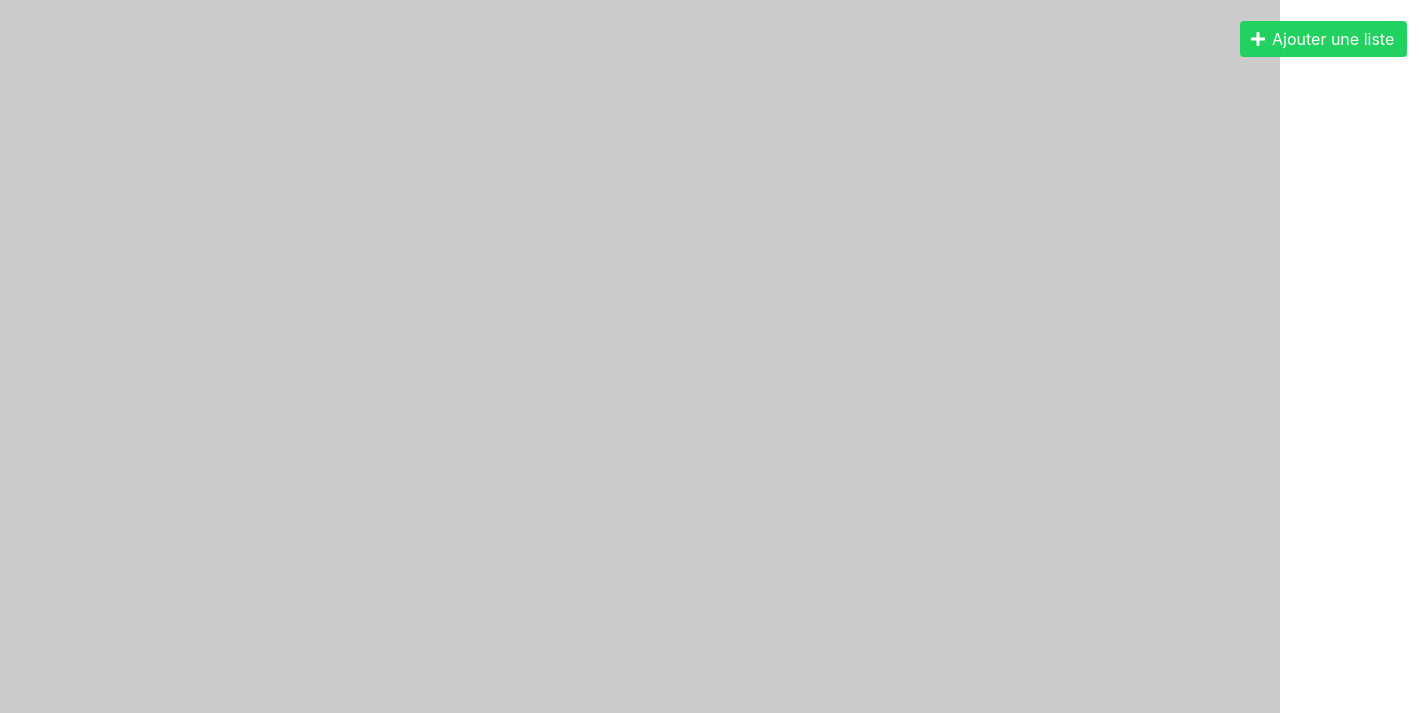
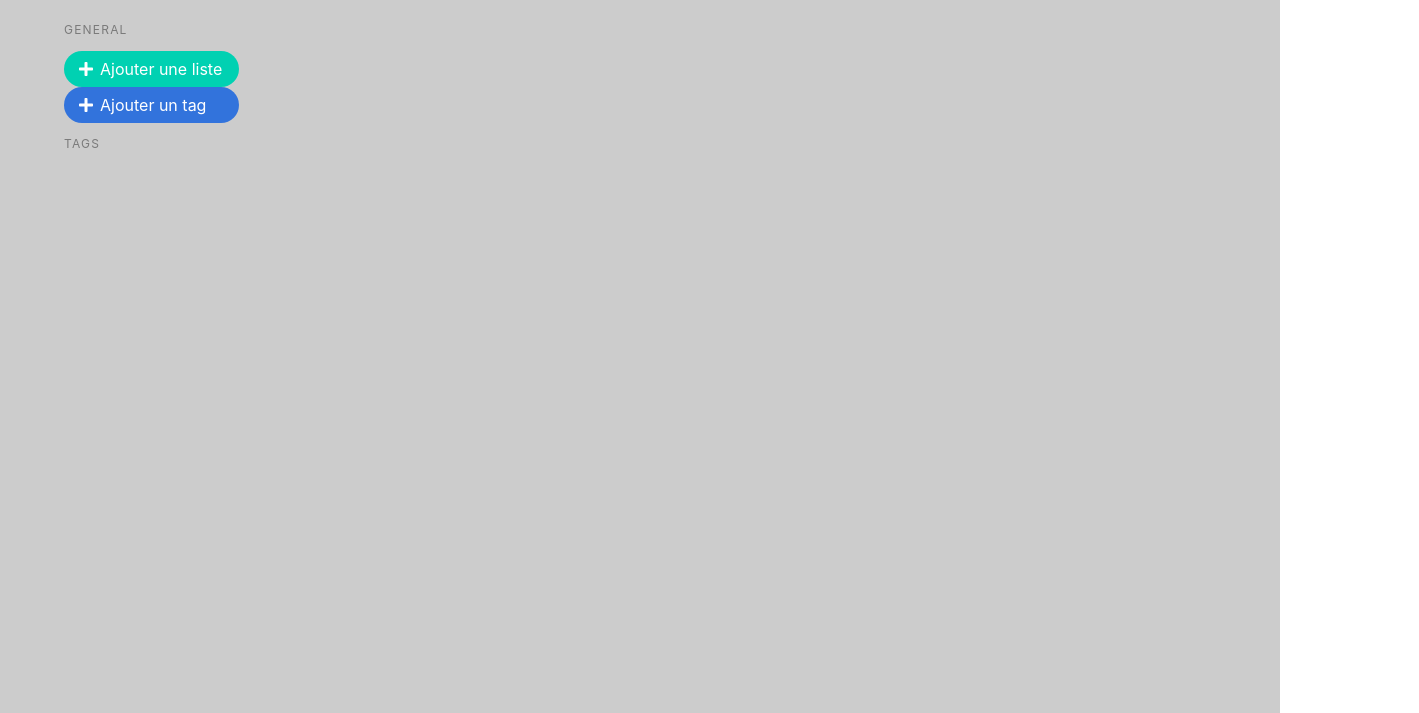
Before and after one commit to jkehl2/okanban-front, a plain HTML site: page index.html in a window 1280 px wide. Shown: the part 87-800 px from the top of the page, 1419 px wide, since content can reach past the window. Drawn offline with nearby package versions, Linux system fonts and the light colour scheme; no server answers.

Commit message:
Ajout fonction tag part 1 - ajout menu a gauche pour actions utilisateurs et liste des tags

```diff
--- a/assets/js/joKamban.js
+++ b/assets/js/joKamban.js
@@ -8,7 +8,7 @@ const joKanban = {
    * @method init Initialize joKanban application
    */
   init() {
-    joKanban.initListener();
+    joKanban.initModalsListener();
     joKanban.refreshjOkanban();
   },
 
@@ -650,9 +650,9 @@ const joKanban = {
   },
 
   /**
-   * @method initListener Refresh All joKanban listeners
+   * @method initModalsListener Refresh joKanban listeners on modals
    */
-  initListener() {
+  initModalsListener() {
     // Submit Event Listener on "AddListModal" Form
     joKanban.elements.addListModalForm.addEventListener('submit', joKanban.handleEvent.submitAddListForm);
     // Click Event Listener on "add list" Button
--- a/index.html
+++ b/index.html
@@ -18,16 +18,35 @@
                 JoKanban
             </h1>
             <div class="columns">
-                <div class="column is-full">
-                    <div class="card-lists columns"></div>
+                <div class="column is-narrow">
+                    <aside class="menu ">
+                        <p class="menu-label"> General </p>
+                        <ul class="menu-list">
+                            <li>
+                                <button class="button is-primary is-rounded" style="width:100%;justify-content: left;" id="addListButton">
+                                    <span class="icon is-small">
+                                        <i class="fas fa-plus"></i>
+                                    </span>
+                                    &nbsp; Ajouter une liste
+                                </button>
+                            </li>
+                            <li>
+                                <button class="button is-link is-rounded" style="width:100%;justify-content: left;" id="addTagButton">
+                                    <span class="icon is-small">
+                                        <i class="fas fa-plus"></i>
+                                    </span>
+                                    &nbsp; Ajouter un tag
+                                </button>
+                            </li>
+                        </ul>
+                        <p class="menu-label"> Tags </p>
+                        <ul class="menu-list">
+
+                        </ul>
+                    </aside>
                 </div>
                 <div class="column">
-                    <button class="button is-success" id="addListButton">
-                        <span class="icon is-small">
-                            <i class="fas fa-plus"></i>
-                        </span>
-                        &nbsp; Ajouter une liste
-                    </button>
+                    <div class="card-lists columns"></div>
                 </div>
             </div>
         </div>
@@ -109,13 +128,13 @@
                     </div>
 
                     <div class="column is-narrow">
-                        <a href="#" >
+                        <a href="#">
                             <span class="icon is-small has-text-white">
                                 <i class="fas fa-plus"></i>
                             </span>
                         </a>
 
-                        <a href="#" >
+                        <a href="#">
                             <span class="icon is-small has-text-danger">
                                 <i class="fas fa-trash-alt"></i>
                             </span>
```
